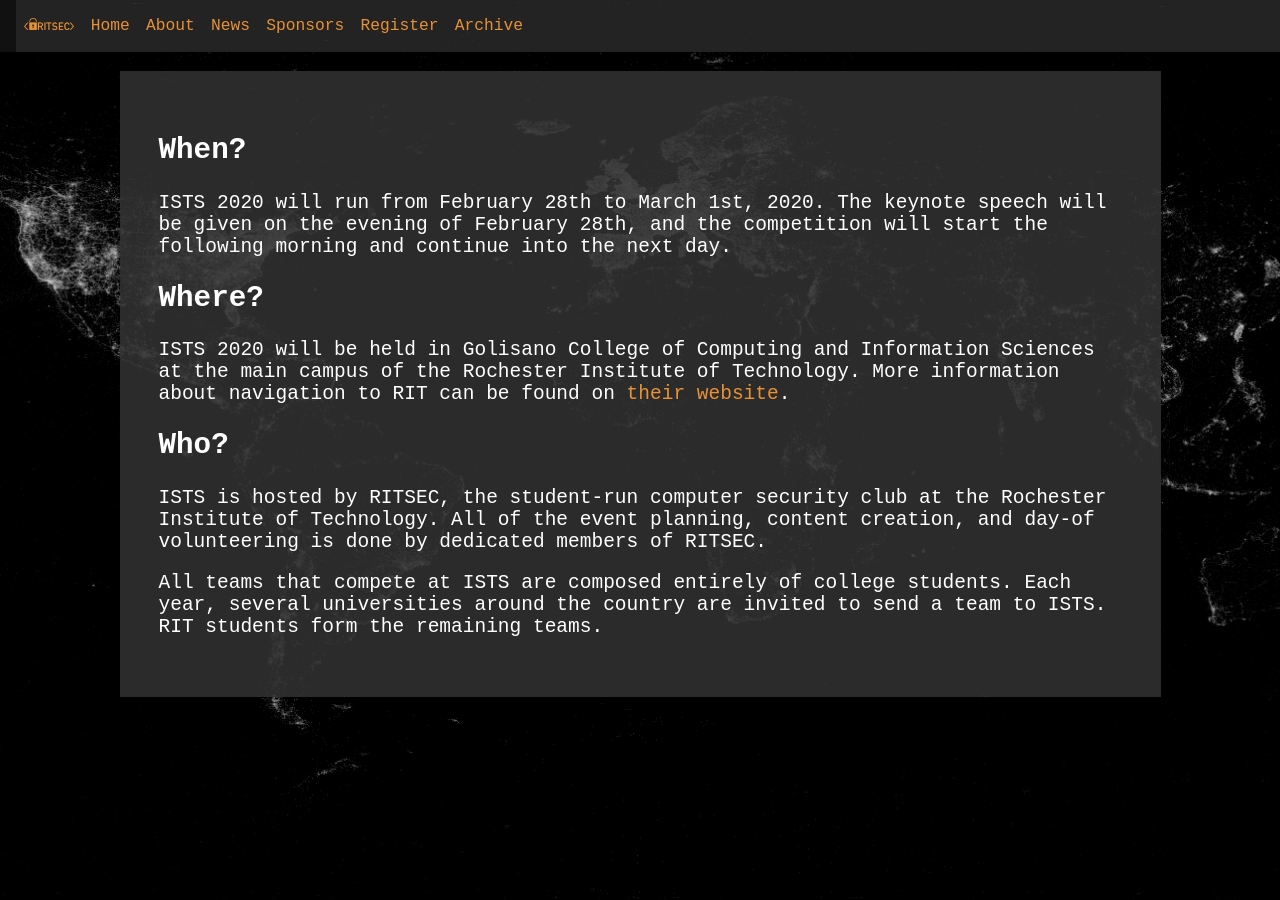
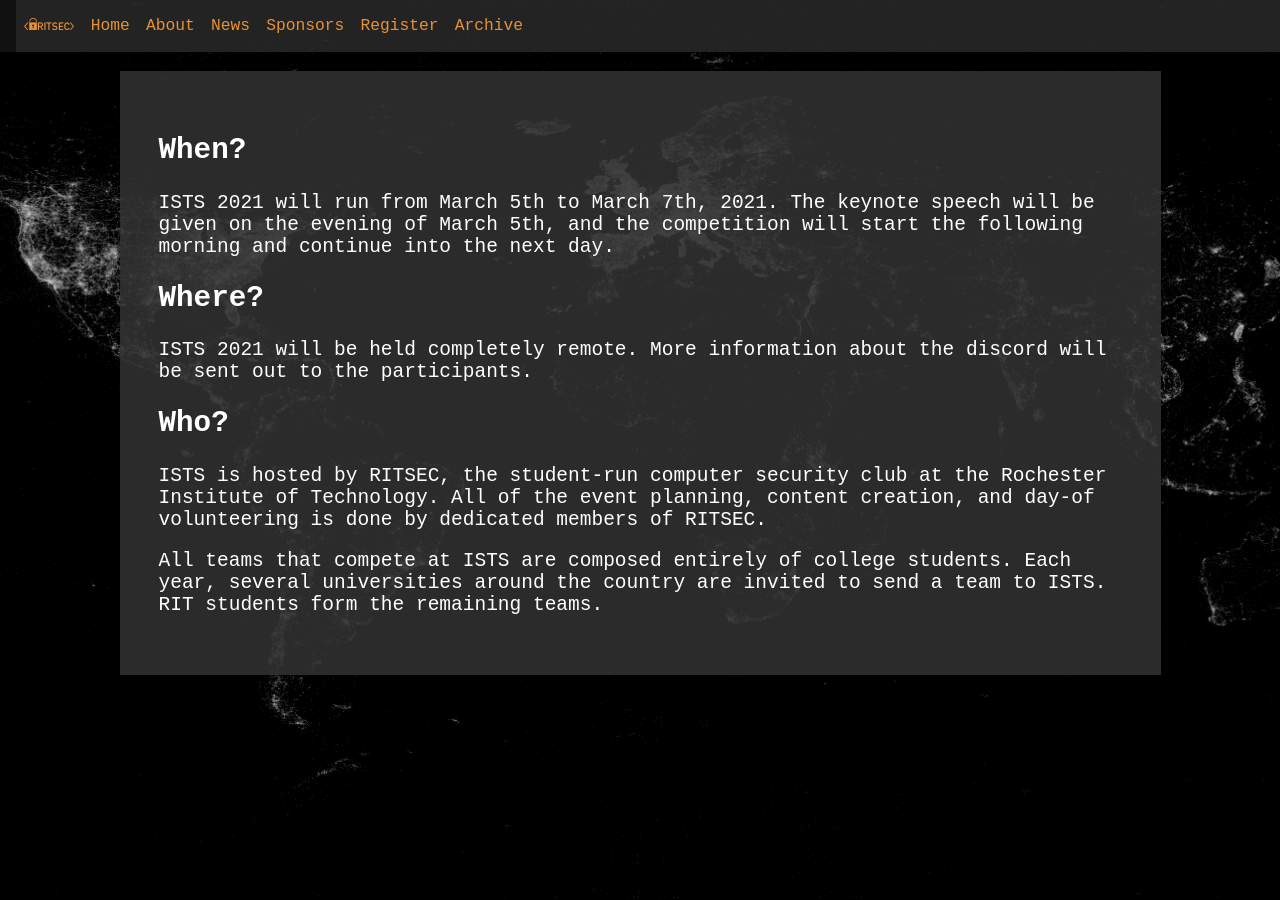
Before and after one commit to ritsec/ists-website-old, a Jekyll site: the page built from _pages/about.html, in a window 1280 px wide. Built offline with Jekyll 4.4.1, drawn with Linux system fonts in a browser that asks for light colours.

Commit message:
Update for ISTS 2021

```diff
--- a/_pages/about.html
+++ b/_pages/about.html
@@ -6,15 +6,13 @@
 <section class="about">
   <h1>When?</h1>
   <p>
-    ISTS 2020 will run from February 28th to March 1st, 2020. The keynote speech will be
-    given on the evening of February 28th, and the competition will start the
+    ISTS 2021 will run from March 5th to March 7th, 2021. The keynote speech will be
+    given on the evening of March 5th, and the competition will start the
     following morning and continue into the next day.
   </p>
   <h1>Where?</h1>
   <p>
-    ISTS 2020 will be held in Golisano College of Computing and Information Sciences at the main campus of the Rochester
-    Institute of Technology. More information about navigation to RIT can be
-    found on <a href="https://www.rit.edu/maps/">their website</a>.
+    ISTS 2021 will be held completely remote. More information about the discord will be sent out to the participants.
   </p>
   <h1>Who?</h1>
   <p>
--- a/_pages/register.html
+++ b/_pages/register.html
@@ -7,7 +7,7 @@
 <section class="blue-reg">
   <h1><span class="blue">Blue Team</span> registration</h1>
   <p>
-    Registration for ISTS 2020 has closed.
+    Registration for ISTS 2021 still has some openings. Email ritsecclub@gmail.com for more information.
   </p>
 </section>
 <section class="white-reg">
```
Also changed, not shown: _posts/2021-02-08-ISTS-2021.md (added, +6 -0 lines).
